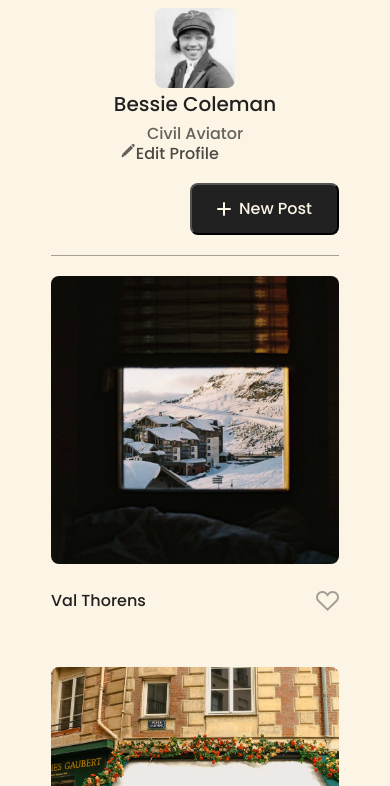
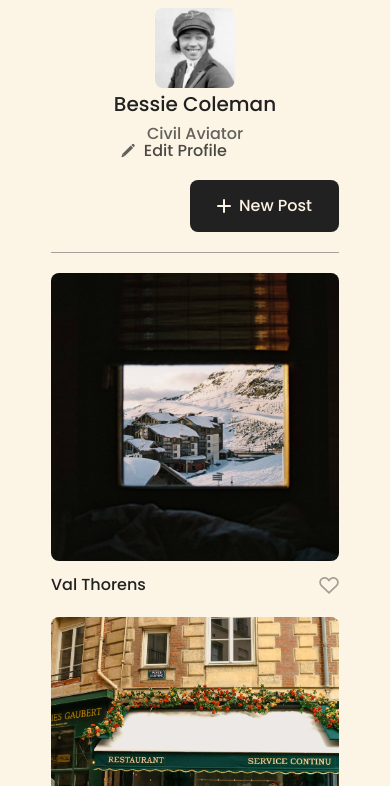
Before and after one commit to ttaahhbb/se_project_spots, a plain HTML site: page index.html in a window 390 px wide. Shown: the part 58-844 px from the top of the page. Drawn offline with Linux system fonts and the light colour scheme.

Commit message:
New update for project

```diff
--- a/blocks/card.css
+++ b/blocks/card.css
@@ -18,6 +18,8 @@
 }
 
 .card__title {
+  margin-top: 0;
+  margin-bottom: 0;
   font-family: "Poppins", Arial, sans-serif;
   font-weight: 500;
   font-size: 20px;
@@ -56,7 +58,7 @@
     font-size: 16px;
   }
 
-  .card__like-button {
+  .card__like-btn {
     width: 20px;
     height: 18px;
   }
--- a/blocks/cards.css
+++ b/blocks/cards.css
@@ -1,7 +1,6 @@
 .cards {
   padding-top: 20px;
   padding-bottom: 40px;
-  gap: 20px;
   font-weight: 500;
   font-size: 20px;
   line-height: 24px;
@@ -19,7 +18,12 @@
 }
 
 @media screen and (max-width: 627px) {
+  .cards {
+    padding: 20px;
+  }
+
   .cards__list {
     grid-template-columns: repeat(auto-fit, 288px);
+    row-gap: 20px;
   }
 }
--- a/blocks/profile.css
+++ b/blocks/profile.css
@@ -10,6 +10,7 @@
   height: 190px;
   width: 190px;
   object-fit: cover;
+  border-radius: 8px;
 }
 
 .profile__column {
@@ -58,6 +59,8 @@
   align-self: flex-start;
   cursor: pointer;
   opacity: 70%;
+  display: flex;
+  gap: 8px;
 }
 
 .profile__edit-btn:hover {
@@ -80,6 +83,7 @@
   align-items: center;
   gap: 8px;
   cursor: pointer;
+  border: none;
 }
 
 .profile__add-btn:hover {
@@ -100,7 +104,6 @@
     margin-right: 0;
     height: 80px;
     width: 80px;
-    border-radius: 8px;
   }
 
   .profile__name {
```
